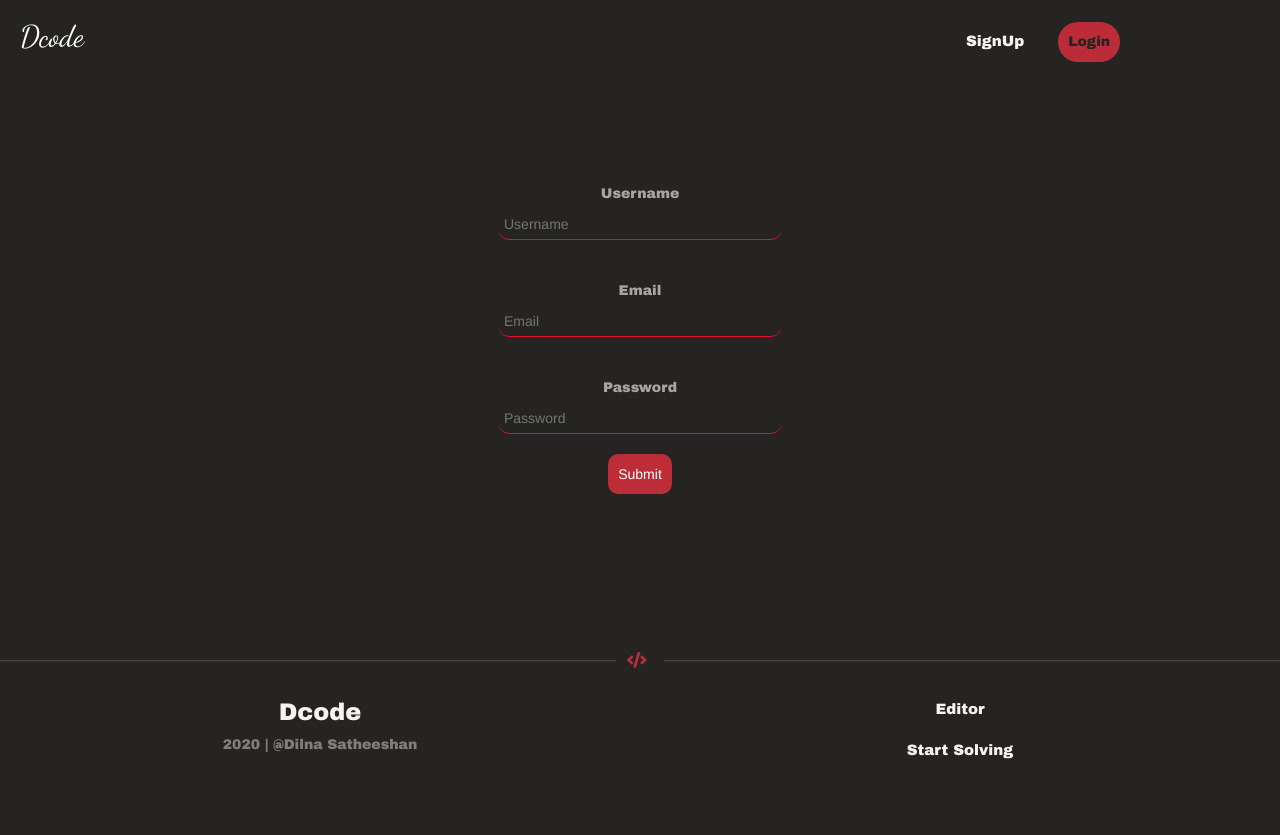
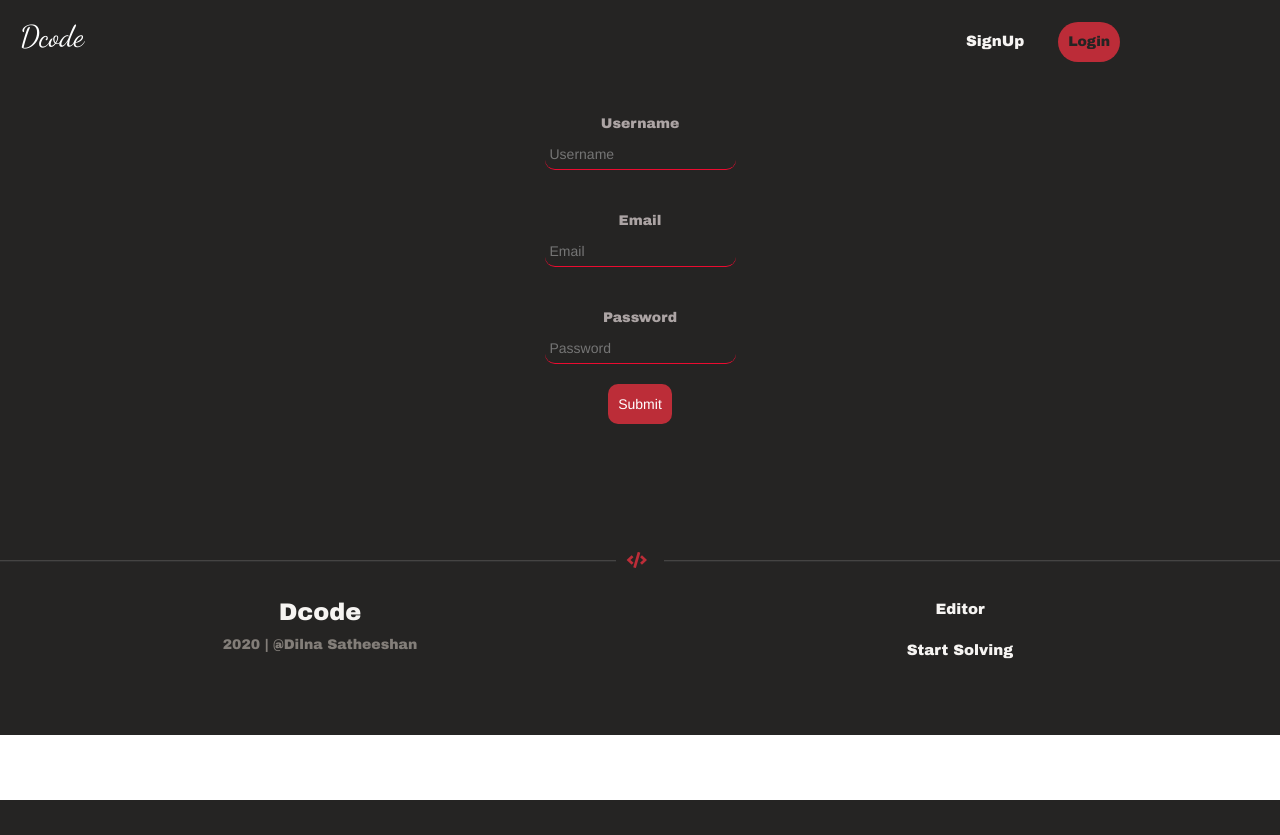
Before and after one commit to dilna2000/dcode, a Django app: page /register in a window 1280 px wide. After the commit the page ends 800 px from the top, so only its background shows below. Run offline with Django 3.2, Linux system fonts and the light colour scheme; some libraries are stand-ins or nearby versions.

Commit message:
Update register.html

```diff
--- a/templates/register.html
+++ b/templates/register.html
@@ -3,17 +3,17 @@
 {% block style %}
 .reg-block{
     background-color:#252423;
-    padding:70px;
+    padding-bottom:40px;
 }
 .form-block{
-    width:30%;
+
     padding:30px;
 }
 .header-input {
     background:transparent;
     border:none;
     border-bottom: 1px solid #eb0b30;
-    width: 100%;
+
     outline:none;
     padding:5px;
     border-radius:10px;
@@ -41,13 +41,13 @@ label{
     <div class="container form-block">
     <form action="register" method="POST">
         {% csrf_token %}
-        <label>Username</label>
+        <label>Username</label><br/>
         <input class="header-input" type="text" name="username" placeholder="Username"/>
         <h3 class="error-msg">{{username_exist}}</h3><br/>
-        <label>Email</label>
+        <label>Email</label><br/>
         <input type="email" class="header-input" name="email" placeholder="Email"><br/>
         <h3 class="error-msg">{{email_exist}}</h3><br/>
-        <label>Password</label>
+        <label>Password</label><br/>
         <input type="password"  class="header-input" name="password" placeholder="Password"><br/>
         <br/><button type="submit" class="submit-btn">Submit</button>
     </form>
```
